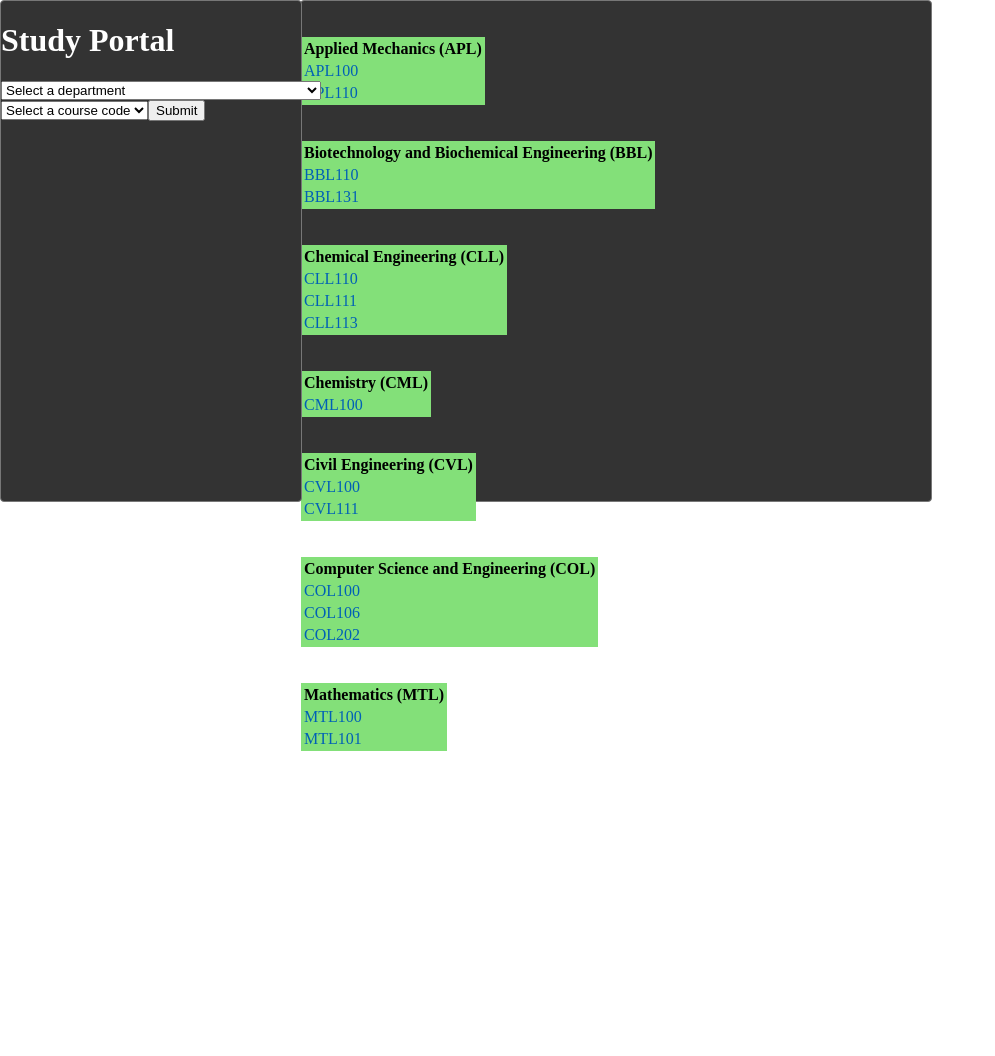
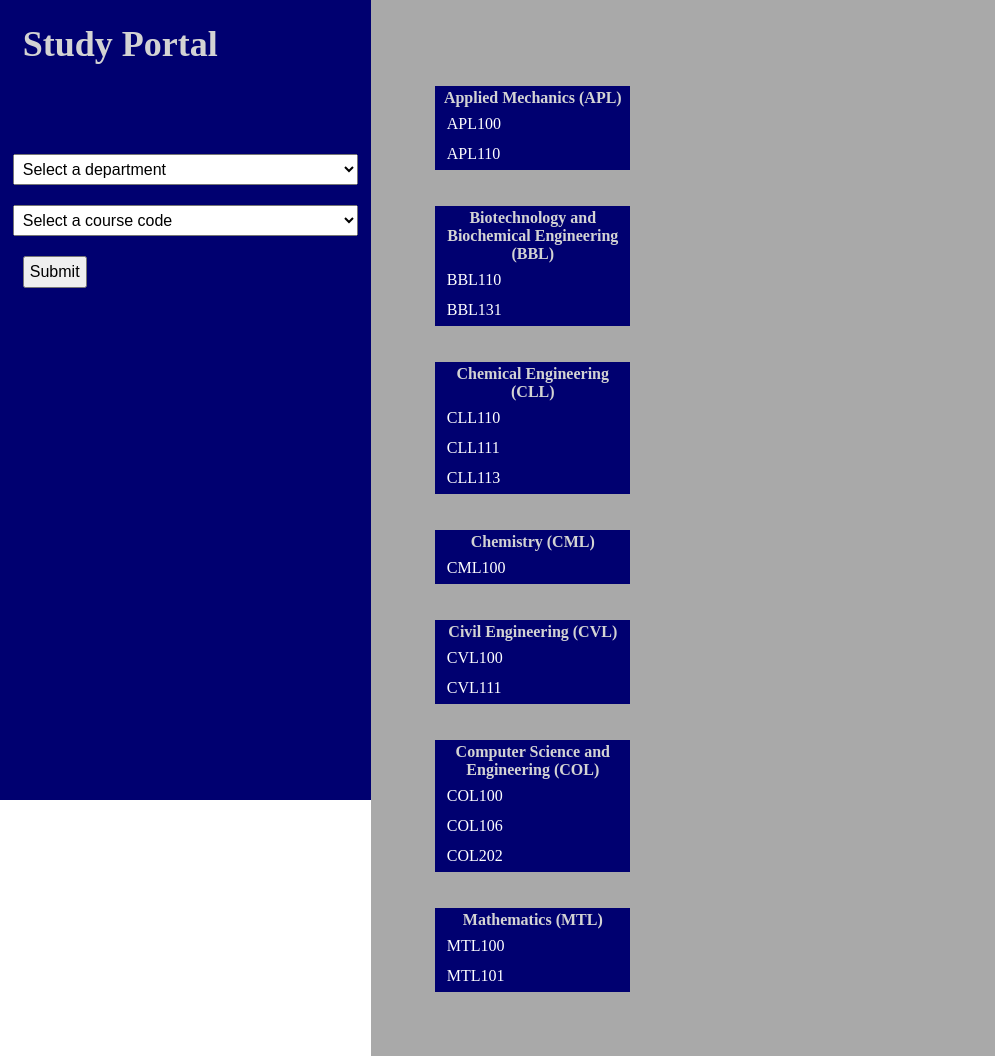
Before and after one commit to kabirtomer/studyportal, a Django app: page /studapp/ in a window 1280 px wide. Shown: the whole page, without its empty margins (0-995 px from the left). Before the commit the page ends 751 px from the top, so only its background shows below. Run offline with Django 3.2, Linux system fonts and the light colour scheme; data comes from the database, SQL or seed files in the repository; both versions use the stored data as it was after the commit.

Commit message:
Improved the UI a bit

```diff
--- a/StudyPortal/studapp/static/studapp/style.css
+++ b/StudyPortal/studapp/static/studapp/style.css
@@ -1,29 +1,41 @@
+* {
+
+	box-sizing: border-box;
+}
+
 body{
     margin: 0;
     padding:0;
 }
 .sidebar, .content{
-    background: #333;
+    /*background: #333; Removed*/
     color: #fff;
-    height: 500px;
-    border-radius: 4px;
+    /* border-radius: 4px;
     border:1px solid #777;
+	float: left; Removed*/
 }
 .sidebar{
-
-    width: 300px;
+	width: 29%;
+    height: 100%;
+    /* width: 300px; Removed*/
     /* float:left  Removed*/
     left:0; /* Added */
     top:0; /* Added */
-    position: absolute;
+    position: fixed; /*Changed from absolute*/
+	padding: 1%;
+	background-color: rgb(0,0,112);
+
 }
 .content{
-    width: 630px;
-    margin-left:300px ;/* Added */
-	margin-top:0px;
+	width:71%;
+    /* width: 630px; Removed*/
+    margin-left: 29% ;/* Added */
+	padding: 50px 5% 5% 5%;
+	background-color: rgb(169,169,169);
 }
 a{
-    color: #0060B6;
+    /*color: #0060B6; Removed*/
+	color: White;
     text-decoration: none;
 }
 
@@ -33,3 +45,43 @@ a:hover
      text-decoration:none;
      cursor:pointer;
 }
+
+h1 {
+color: rgb(211,211,211);
+font-size: 36px;
+margin: 10px;
+width: 100%;
+}
+
+table {
+width: 25%;
+background-color: rgb(0,0,112);
+/* border-radius: 5px;
+border: 1px solid rgb(0,0,112); Removed*/
+}
+
+td {
+padding: 5px 5%;
+color: White;
+}
+
+tr{
+color: rgb(211,211,211);
+}
+
+select {
+padding: 5px;
+margin: 10px 0px;
+font-size: 16px;
+width: 100%;
+}
+
+.input{
+padding-top: 20%;
+}
+
+input{
+margin: 10px;
+font-size: 16px;
+padding: 5px;
+}
--- a/StudyPortal/studapp/templates/studapp/index.html
+++ b/StudyPortal/studapp/templates/studapp/index.html
@@ -9,6 +9,7 @@
 	<h1>Study Portal</h1>
 	{% block sidebar %}
 
+	<div class="input">
 	<form action="/studapp/view" id='course_with_code' method='get'>
 
 	<select name="department" form="course_with_code">
@@ -23,14 +24,14 @@
 		 {% for course in courses %}
 		 <option value= {{ course.id }}>{{ course.code }}</option>
 		 {% endfor %}
- 	<input type="submit"></form>
+ 	<input type="submit"></form></div>
 	{% endblock %}
   </div>
 
   <div class="content">
 	{% block content %}
 	{% for dept in departments %}
-		<table bgcolor="#83e079">
+		<table>
 				<th>{{ dept.dept }}</th>
 			</tr>
 			{% for course in dept.course_code_set.all %}
--- a/StudyPortal/studapp/urls.py
+++ b/StudyPortal/studapp/urls.py
@@ -4,7 +4,7 @@ from . import views
 
 urlpatterns = [
     url(r'^$', views.index, name='index'),
-	url(r'^view/$', views.display ,name='display'),
-#url(r'^view?department=([0-9]+)&course_code=([0-9]+)/$',views.test,name='test'),
+    url(r'^view/$', views.display ,name='display'),
+    #url(r'^view?department=([0-9]+)&course_code=([0-9]+)/$',views.test,name='test'),
 
 ]
```
Also changed, not shown: StudyPortal/studapp/templates/studapp/style.css (added, +40 -0 lines), requirements.txt (+8 -14 lines), StudyPortal/db.sqlite3, 13 other files.
